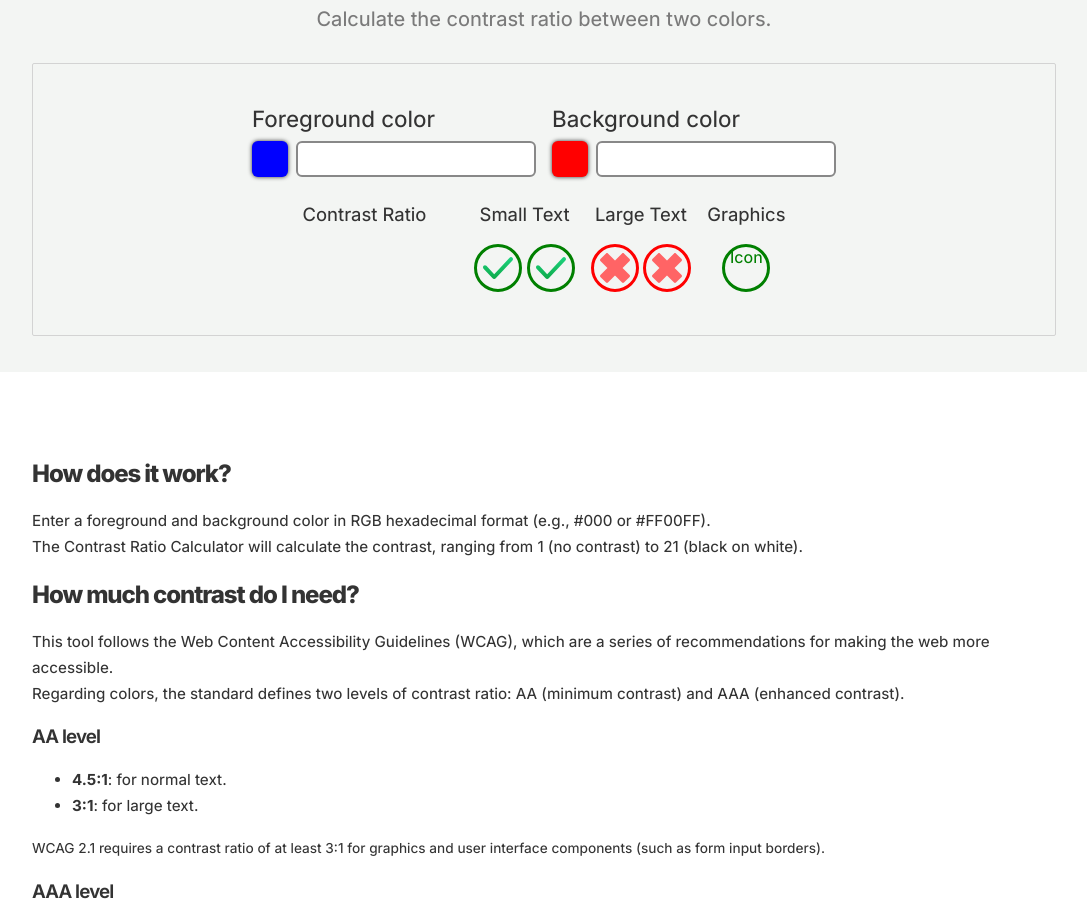
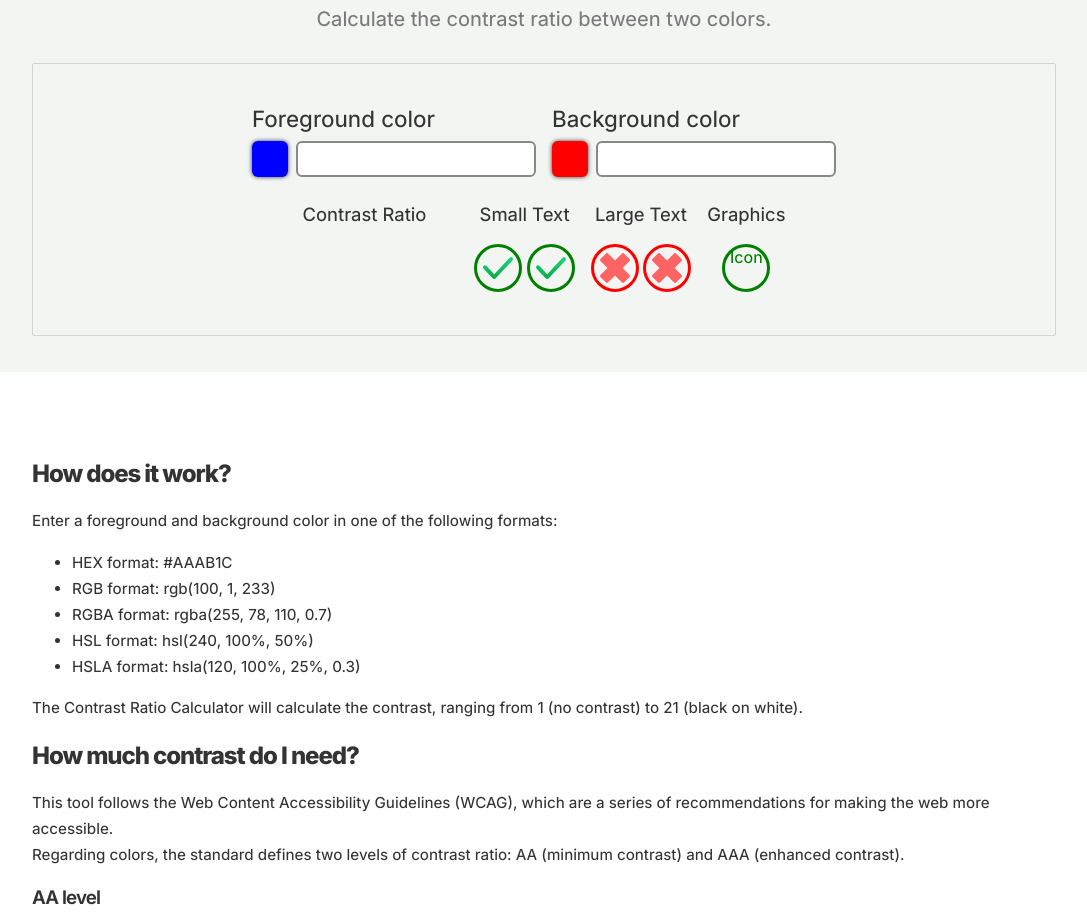
Before and after one commit to jdwilkin4/contrast-ratio-repo, a website: page index.html in a window 1280 px wide. Shown: the part 146-1065 px from the top of the page, without its empty margins (96-1183 px from the left). Drawn offline with Linux system fonts and the light colour scheme.

Commit message:
modified-color-format

```diff
--- a/index.html
+++ b/index.html
@@ -191,9 +191,17 @@
         <div class="container">
           <h2 class="letter-spacing">How does it work?</h2>
           <p>
-            Enter a foreground and background color in RGB hexadecimal format
-            (e.g., #000 or #FF00FF).
-            <br />
+            Enter a foreground and background color in one of the following
+            formats:
+          </p>
+          <ul>
+            <li>HEX format: #AAAB1C</li>
+            <li>RGB format: rgb(100, 1, 233)</li>
+            <li>RGBA format: rgba(255, 78, 110, 0.7)</li>
+            <li>HSL format: hsl(240, 100%, 50%)</li>
+            <li>HSLA format: hsla(120, 100%, 25%, 0.3)</li>
+          </ul>
+          <p>
             The Contrast Ratio Calculator will calculate the contrast, ranging
             from 1 (no contrast) to 21 (black on white).
           </p>
```
